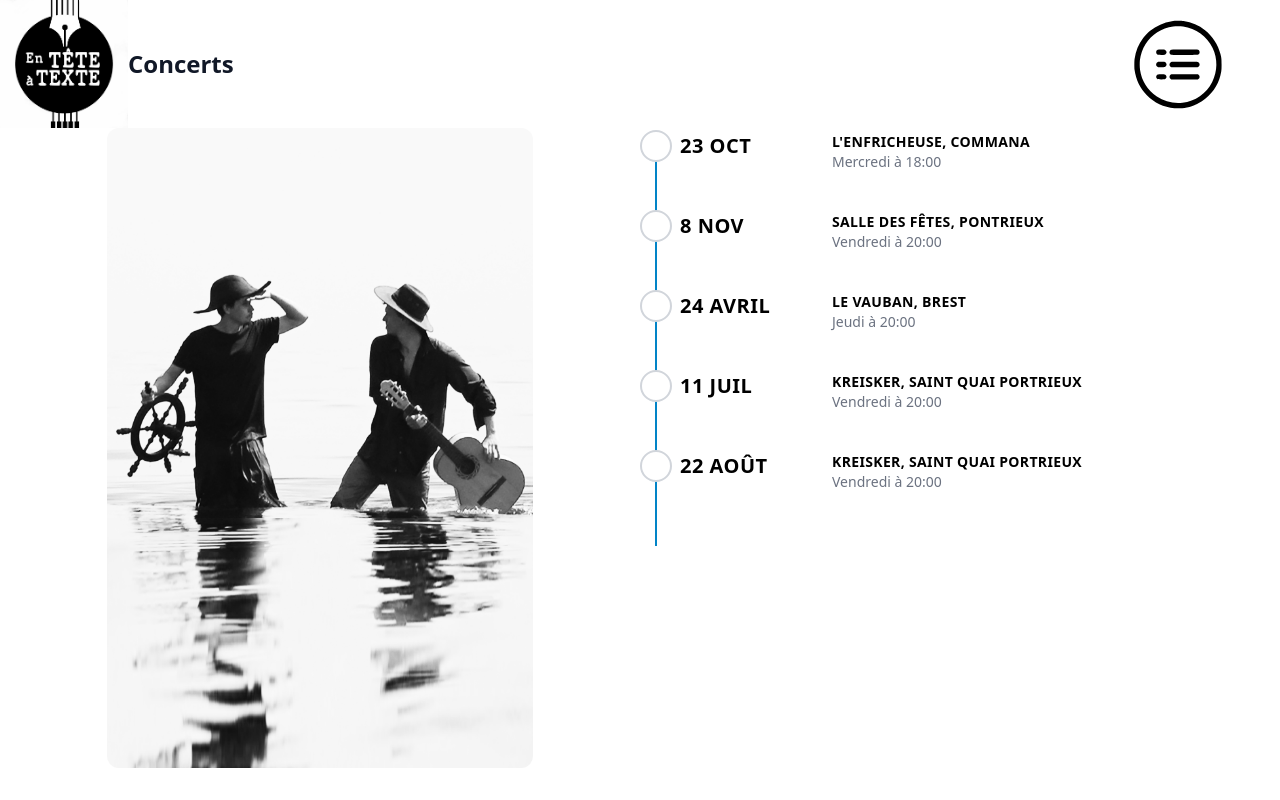
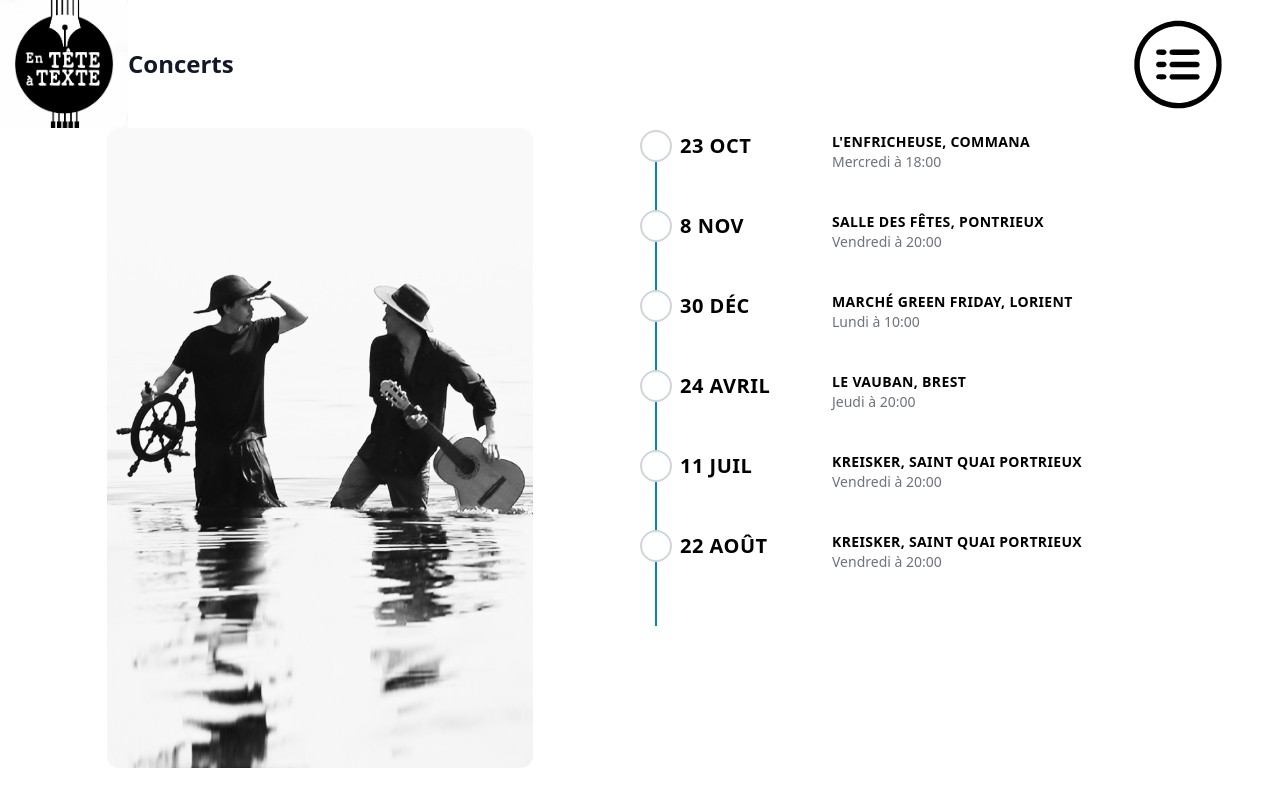
Before and after one commit to AlexandreKempf/en-tete-a-texte, a SvelteKit app: page /concerts in a window 1280 px wide. Built offline with nearby package versions, Linux system fonts and the light colour scheme.

Commit message:
Update concerts.js

```diff
--- a/src/routes/concerts.js
+++ b/src/routes/concerts.js
@@ -375,8 +375,8 @@ export const concerts = [
         place: 'Salle des Fêtes, Pontrieux'
     },
     {
-        date: new Date(2024, 8,30, 10, 0),
-        place: 'Marché, Lorient'
+        date: new Date(2024, 11,30, 10, 0),
+        place: 'Marché Green Friday, Lorient'
     },
 
 
```
